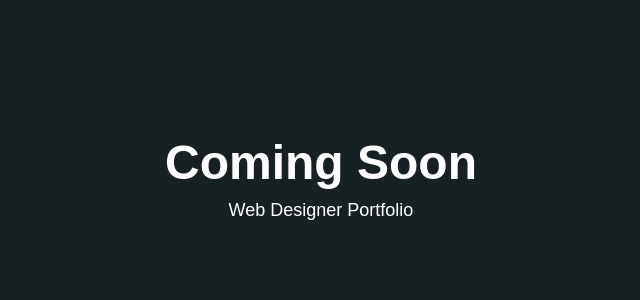
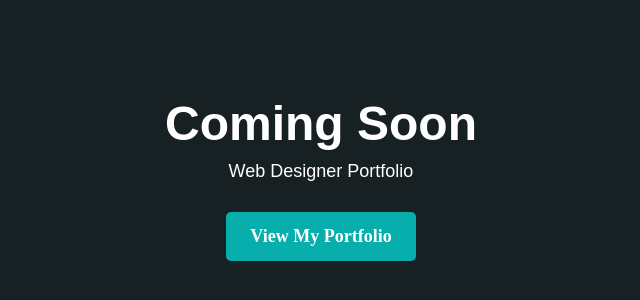
Before and after one commit to mdenjamulislam/Designer-Portfolio, a plain HTML site: page index.html in a window 1280 px wide. Shown: the part 222-522 px from the top of the page, without its empty margins (319-959 px from the left). Drawn offline with Linux system fonts and the light colour scheme.

Commit message:
button add

```diff
--- a/index.html
+++ b/index.html
@@ -34,6 +34,18 @@
             font-size: 18px;
             font-family: sans-serif;
         }
+        a.button {
+            font-size: 18px;
+            font-weight: bold;
+            padding: 14px 24px;
+            border-radius: 5px;
+            background-color: #08AEAC;
+            text-decoration: none;
+            color: #fff;
+            clear: both;
+            margin-top: 30px;
+            display: inline-block;
+        }
     </style>
 </head>
 <body>
@@ -42,6 +54,7 @@
             <div class="content">
                 <h2>Coming Soon</h2>
                 <p>Web Designer Portfolio</p>
+                <a href="https://enjamul.me" class="button">View My Portfolio</a>
             </div>
         </div>
     </div>
```
